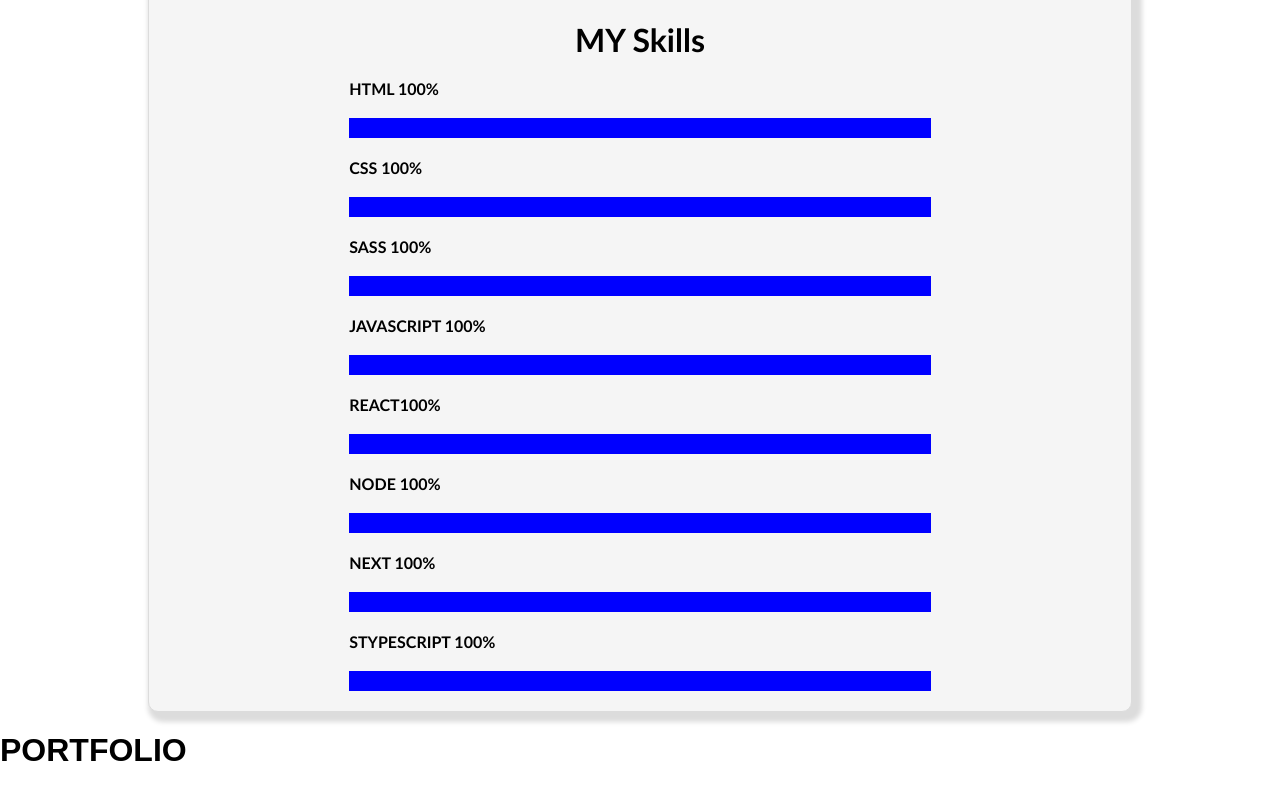
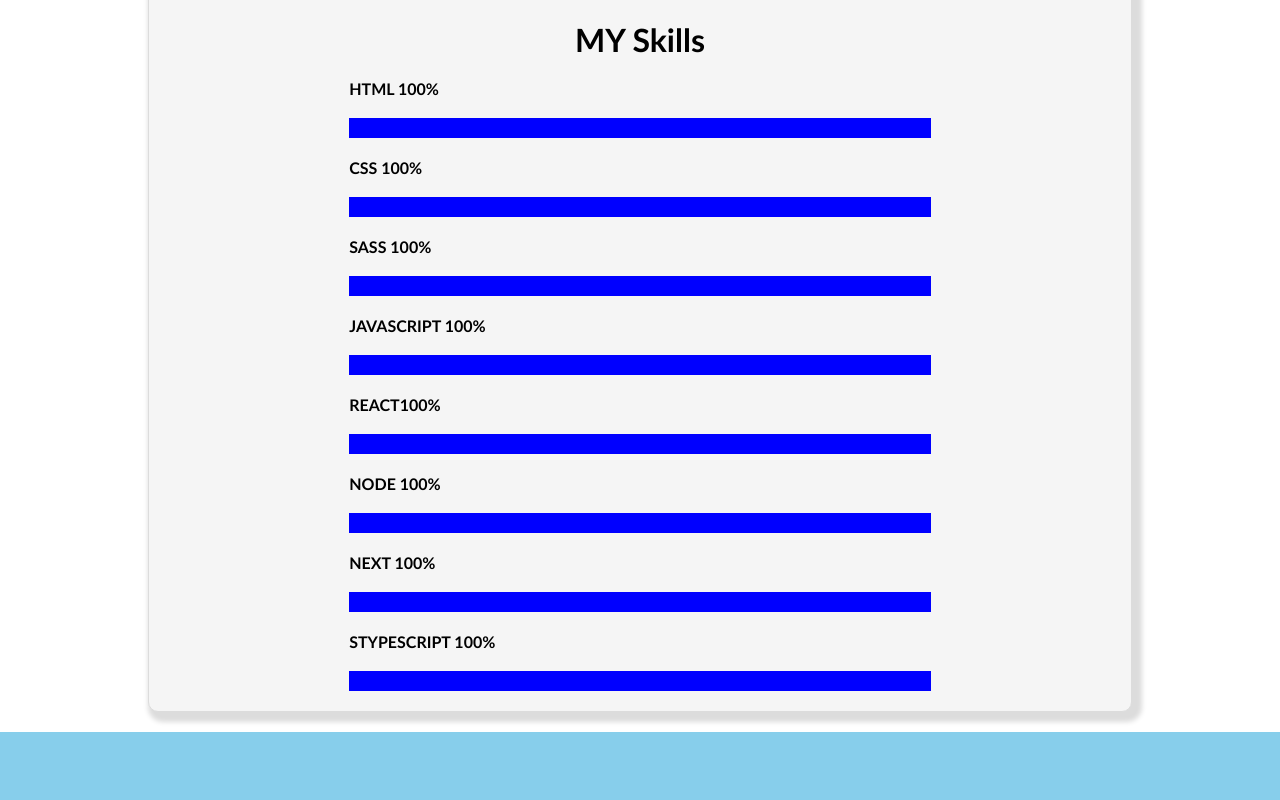
Before and after one commit to MahsumaRezai/MyProtfolio, a React (Create React App) app: page /HOME in a window 1280 px wide. Shown: the part 1547-2347 px from the top of the page. Before the commit the page ends 2316 px from the top, so only its background shows below. Built offline with nearby package versions, Linux system fonts and the light colour scheme.

Commit message:
add works

```diff
--- a/src/App.js
+++ b/src/App.js
@@ -19,7 +19,7 @@ function App(props) {
                 <About />
             </Route>
 
-            <Route path='/WROK'>
+            <Route path='/WORK'>
                 <Work />
             </Route>
 
--- a/src/Componets/Head/Head.js
+++ b/src/Componets/Head/Head.js
@@ -2,7 +2,7 @@ import { Fragment } from "react";
 import { Link } from 'react-router-dom';
 import classes from './Head.module.css';
 import Content from "./Content";
-import React  from 'react'
+import React from 'react'
 
 
 const Head = (props) => {
@@ -13,7 +13,7 @@ const Head = (props) => {
                     <ul className={classes.list}>
                         <li><Link to='/HOME' className={classes.link}>HOME</Link></li>
                         <li><Link to='/ABOUT' className={classes.link}>ABOUT</Link></li>
-                        <li><Link to='/WORKS' className={classes.link}>WORKS</Link></li>
+                        <li><Link to='/WORK' className={classes.link}>WORKS</Link></li>
                         <li><Link to='/CONTACT' className={classes.link}>CONTACT</Link></li>
                     </ul>
                     <div className={classes.text}>
@@ -21,7 +21,7 @@ const Head = (props) => {
                     </div>
 
                 </div>
-                <Content/>
+                <Content />
 
 
 
--- a/src/Pages/About.js
+++ b/src/Pages/About.js
@@ -3,7 +3,7 @@ import classes from '../Pages/About/Pages.module.css';
 import Profile from "./About/Profile";
 import Text from './About/Text'
 import Skills from "./About/Skill";
-import React  from 'react'
+import React from 'react';
 
 const About = (props) => {
     return (
--- a/src/Pages/Work.js
+++ b/src/Pages/Work.js
@@ -1,12 +1,14 @@
 import { Fragment } from "react";
-import Works from '../Pages/Works/Work';
 import React from 'react'
+import Action from "./Works/Action";
+import classes from './Work.module.css'
+
 
 const Work = (props) => {
     return (
         <Fragment>
-            <div>
-                <Works />
+            <div className={classes.warrp}>
+                <Action />
             </div>
         </Fragment>
     )
--- /dev/null
+++ b/src/Pages/Work.module.css
@@ -0,0 +1,5 @@
+.warrp {
+    width: 100%;
+    height: 300px;
+    background-color: skyblue
+}
--- a/src/Pages/Works/Work.js
+++ b/src/Pages/Works/Action.js
@@ -1,13 +1,15 @@
 import { Fragment } from "react";
-import React  from 'react'
-const Works = (props) => {
+import React from 'react';
+const Action = (props) => {
     return (
         <Fragment>
             <div>
-                <h1>PORTFOLIO</h1>
+
+
+
             </div>
 
         </Fragment>
     )
 }
-export default Works;
+export default Action;
```
